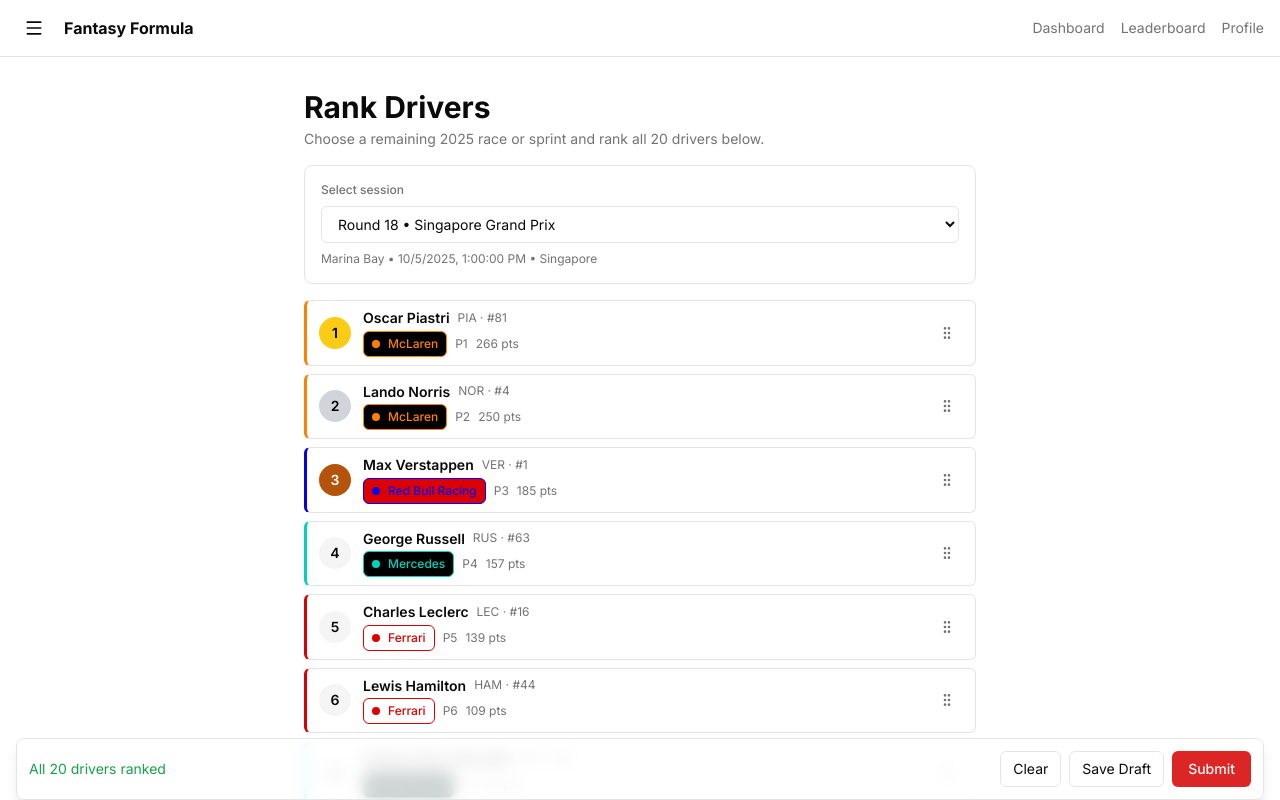
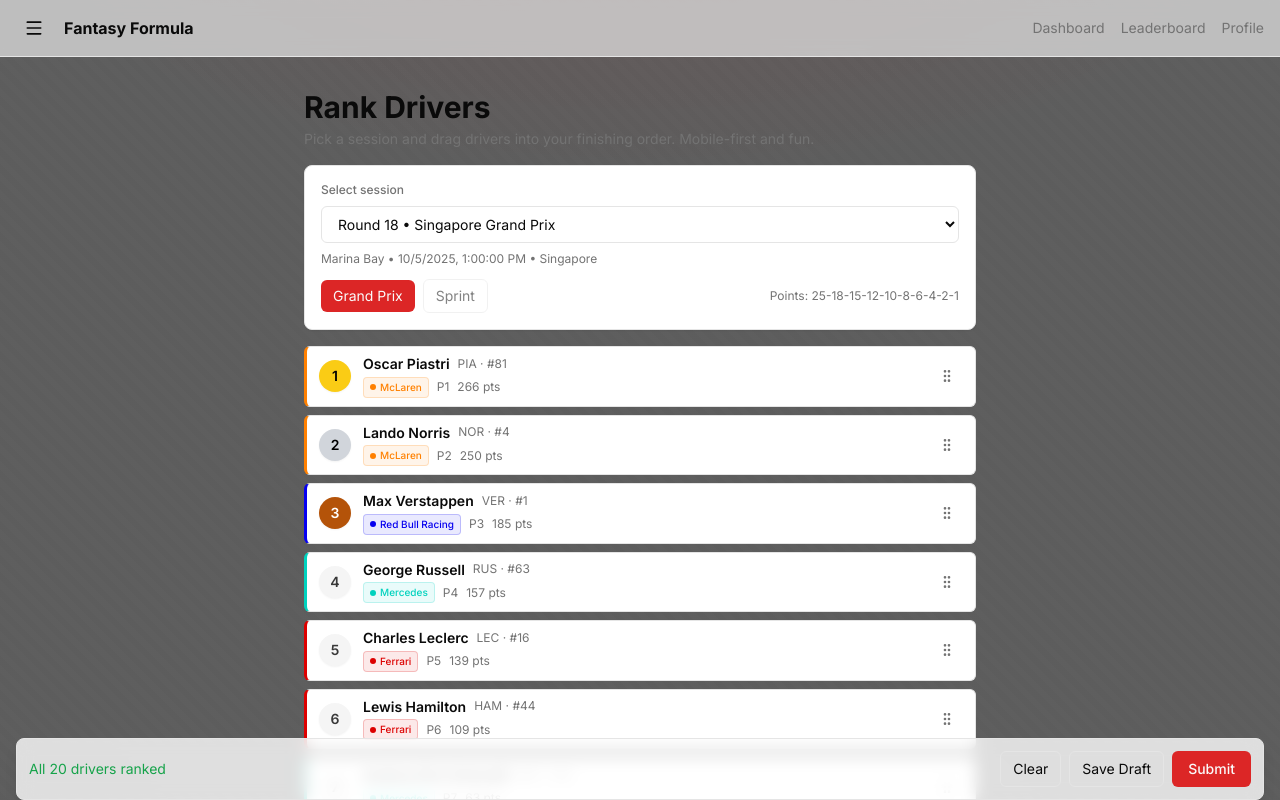
Before and after one commit to Jericoz-JC/FantasyFormula, a Next.js app: page / in a window 1280 px wide. Shown: the top 800 px of the page. Built offline with nearby package versions, Linux system fonts and the light colour scheme.

Commit message:
Style: racing background + refined driver highlights; Home: session selector and on-page ranking

```diff
--- a/app/globals.css
+++ b/app/globals.css
@@ -32,7 +32,7 @@
   }
 
   .dark {
-    --background: 0 0% 10%;
+    --background: 0 0% 8%;
     --foreground: 0 0% 98%;
     --card: 0 0% 10%;
     --card-foreground: 0 0% 98%;
@@ -64,6 +64,17 @@
     @apply border-border;
   }
   body {
-    @apply bg-background text-foreground;
+    @apply text-foreground;
+    background:
+      radial-gradient(1200px 600px at 50% -10%, rgba(220,0,0,0.08), transparent 60%),
+      linear-gradient(180deg, rgba(26,26,26,0.7), rgba(26,26,26,0.7)),
+      repeating-linear-gradient(
+        45deg,
+        rgba(255,255,255,0.02) 0px,
+        rgba(255,255,255,0.02) 6px,
+        rgba(0,0,0,0.02) 6px,
+        rgba(0,0,0,0.02) 12px
+      );
+    background-color: hsl(var(--background));
   }
 }
--- a/app/page.tsx
+++ b/app/page.tsx
@@ -3,6 +3,7 @@
 import { useEffect, useState } from "react";
 import racesData from "@/lib/data/races.json";
 import { RankingComposer } from "@/components/features/ranking/RankingComposer";
+import { SessionSelector } from "@/components/features/ranking/SessionSelector";
 
 type RaceOption = {
   id: string;
@@ -18,9 +19,9 @@
 export default function HomePage() {
   const [selected, setSelected] = useState<RaceOption | null>(null);
   const [options, setOptions] = useState<RaceOption[]>([]);
+  const [session, setSession] = useState<"grand_prix" | "sprint">("grand_prix");
 
   useEffect(() => {
-    // Build synthetic IDs from name+round since local races.json lacks IDs; UI-only selection
     const opts = (racesData as any).races.map((r: any) => ({
       id: `${r.name}-${r.round}`,
       name: r.name,
@@ -29,7 +30,7 @@
       date: r.date,
       round: r.round,
       hasSprint: r.hasSprint,
-      lockTime: r.date, // not used when disableLock
+      lockTime: r.date,
     }));
     setOptions(opts);
     setSelected(opts[0] ?? null);
@@ -40,10 +41,10 @@
       <div className="mx-auto flex min-h-[70vh] max-w-2xl flex-col gap-4 pt-4">
         <div className="space-y-1">
           <h1 className="text-3xl font-bold">Rank Drivers</h1>
-          <p className="text-sm text-muted-foreground">Choose a remaining 2025 race or sprint and rank all 20 drivers below.</p>
+          <p className="text-sm text-muted-foreground">Pick a session and drag drivers into your finishing order. Mobile-first and fun.</p>
         </div>
 
-        <div className="rounded-lg border border-border bg-card p-4">
+        <div className="rounded-lg border border-border bg-card p-4 shadow-sm">
           <label className="mb-2 block text-xs font-medium text-muted-foreground">Select session</label>
           <select
             className="w-full rounded-md border border-border bg-background px-3 py-2 text-sm"
@@ -61,6 +62,9 @@
               {selected.location} • {new Date(selected.date).toLocaleString()} • {selected.country}
             </div>
           ) : null}
+          <div className="mt-3">
+            <SessionSelector hasSprint={selected?.hasSprint} onChange={setSession} />
+          </div>
         </div>
 
         <RankingComposer raceId={null} disableLock />
--- a/components/features/ranking/PositionChip.tsx
+++ b/components/features/ranking/PositionChip.tsx
@@ -8,10 +8,10 @@
     2: "bg-gray-300 text-black",
     3: "bg-amber-700 text-white",
   };
-  const base = "bg-muted text-foreground";
+  const base = "bg-muted text-foreground/80";
   const color = podiumColors[position] ?? base;
   return (
-    <div className={`h-8 w-8 shrink-0 rounded-full text-center text-sm font-semibold leading-8 ${color}`}>
+    <div className={`h-8 w-8 shrink-0 rounded-full text-center text-sm font-semibold leading-8 shadow-sm ${color}`}>
       {position}
     </div>
   );
--- /dev/null
+++ b/components/features/ranking/SessionSelector.tsx
@@ -0,0 +1,42 @@
+"use client";
+
+import { useState } from "react";
+
+interface SessionSelectorProps {
+  hasSprint?: boolean;
+  onChange(session: "grand_prix" | "sprint"): void;
+}
+
+export function SessionSelector({ hasSprint, onChange }: SessionSelectorProps) {
+  const [session, setSession] = useState<"grand_prix" | "sprint">("grand_prix");
+
+  function handleChange(value: "grand_prix" | "sprint") {
+    setSession(value);
+    onChange(value);
+  }
+
+  return (
+    <div className="flex items-center gap-2">
+      <button
+        className={`inline-flex items-center rounded-md px-3 py-1.5 text-sm ${
+          session === "grand_prix" ? "bg-primary text-primary-foreground" : "border border-border bg-background"
+        }`}
+        onClick={() => handleChange("grand_prix")}
+      >
+        Grand Prix
+      </button>
+      <button
+        className={`inline-flex items-center rounded-md px-3 py-1.5 text-sm ${
+          session === "sprint" ? "bg-primary text-primary-foreground" : "border border-border bg-background"
+        } ${!hasSprint ? "opacity-50" : ""}`}
+        onClick={() => hasSprint && handleChange("sprint")}
+        disabled={!hasSprint}
+      >
+        Sprint
+      </button>
+      <div className="ml-auto text-xs text-muted-foreground">
+        {session === "grand_prix" ? "Points: 25-18-15-12-10-8-6-4-2-1" : "Sprint Points: 8-7-6-5-4-3-2-1"}
+      </div>
+    </div>
+  );
+}
--- a/components/features/ranking/TeamBadge.tsx
+++ b/components/features/ranking/TeamBadge.tsx
@@ -7,14 +7,14 @@
 export function TeamBadge({ name, primary, secondary }: TeamBadgeProps) {
   return (
     <span
-      className="inline-flex items-center gap-2 rounded-md px-2 py-1 text-xs font-medium"
+      className="inline-flex items-center gap-1 rounded-sm px-1.5 py-0.5 text-[10px] font-medium"
       style={{
-        backgroundColor: secondary ?? "transparent",
-        border: `1px solid ${primary}`,
+        backgroundColor: `${primary}16`, // subtle tint
         color: primary,
+        border: `1px solid ${primary}33`,
       }}
     >
-      <span className="inline-block h-2 w-2 rounded-full" style={{ backgroundColor: primary }} />
+      <span className="inline-block h-1.5 w-1.5 rounded-full" style={{ backgroundColor: primary }} />
       {name}
     </span>
   );
```
